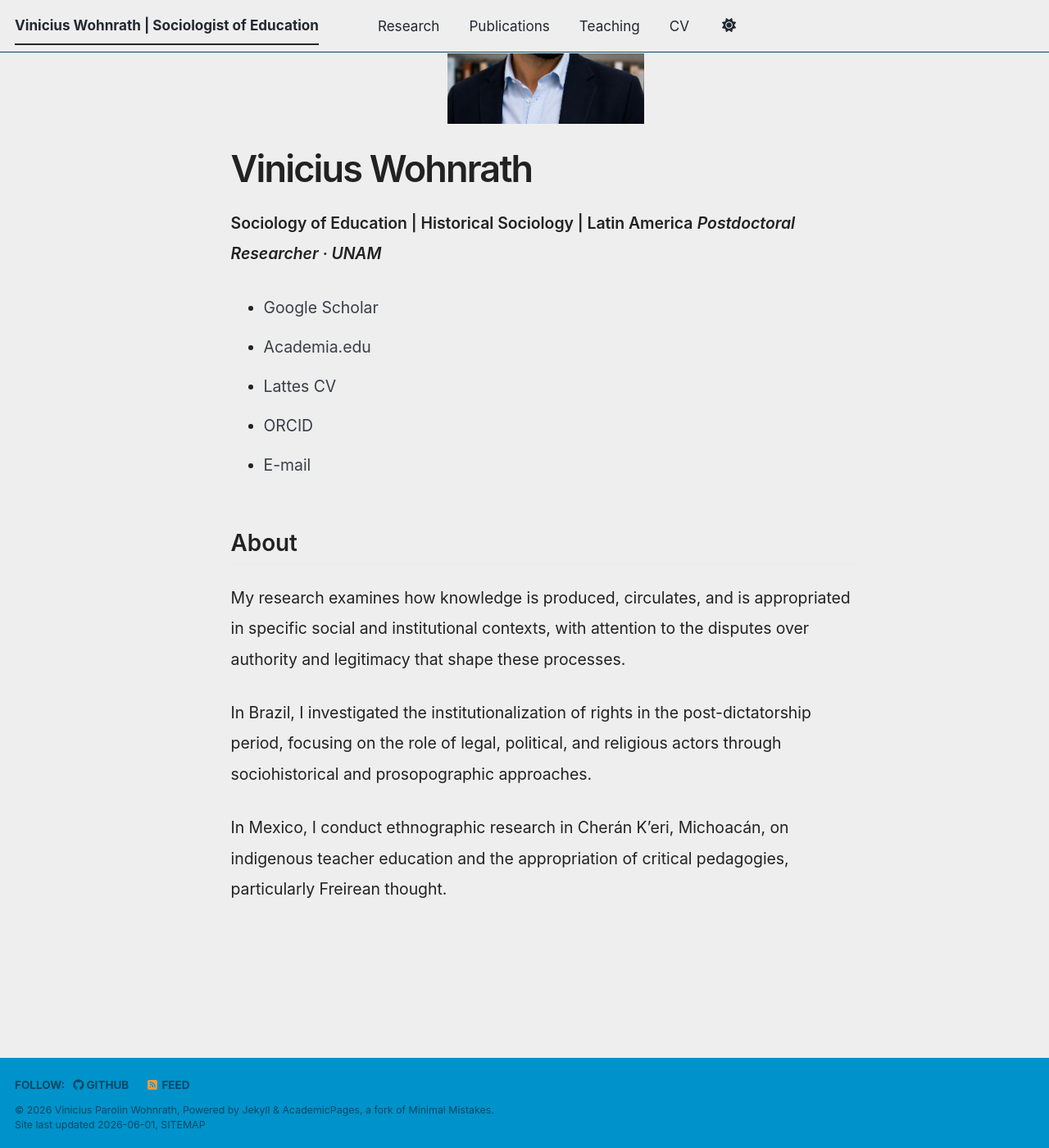
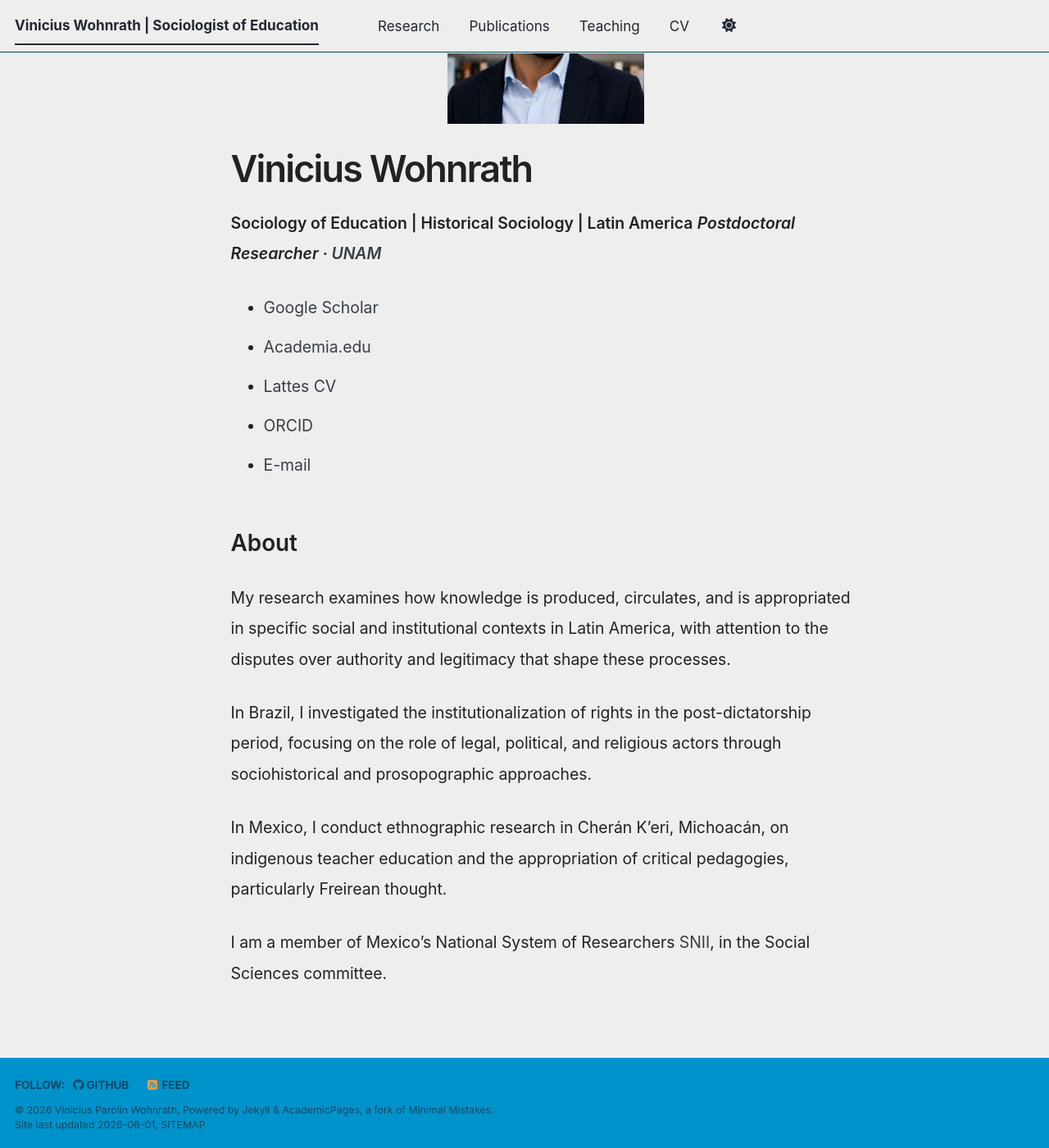
Before and after one commit to viniciuswohnrath/viniciuswohnrath.github.io, a Jekyll site: the page built from _pages/about.md, in a window 1280 px wide and 1400 px high, scrolled down 210 px. Shown: the whole window at 82% size. Built offline with Jekyll 4.4.1, drawn with Linux system fonts in a browser that asks for light colours; a script bundle is joined from its source files by our own code; library files that are not in the unit come from our copies.

Commit message:
Update about.md

```diff
--- a/_pages/about.md
+++ b/_pages/about.md
@@ -14,7 +14,7 @@ classes: wide
 # Vinicius Wohnrath
 
 **Sociology of Education | Historical Sociology | Latin America**
-***Postdoctoral Researcher · UNAM***
+***Postdoctoral Researcher · [UNAM](https://www.unam.mx/)***
 
 * [Google Scholar](https://scholar.google.com/citations?hl=es&user=jqzpjAYAAAAJ)
 * [Academia.edu](https://unam1.academia.edu/ViniciusWohnrath)
@@ -25,8 +25,10 @@ classes: wide
 
 ## About
 
-My research examines how knowledge is produced, circulates, and is appropriated in specific social and institutional contexts, with attention to the disputes over authority and legitimacy that shape these processes.
+My research examines how knowledge is produced, circulates, and is appropriated in specific social and institutional contexts in Latin America, with attention to the disputes over authority and legitimacy that shape these processes.
 
 In Brazil, I investigated the institutionalization of rights in the post-dictatorship period, focusing on the role of legal, political, and religious actors through sociohistorical and prosopographic approaches.
 
 In Mexico, I conduct ethnographic research in Cherán K'eri, Michoacán, on indigenous teacher education and the appropriation of critical pedagogies, particularly Freirean thought.
+
+I am a member of Mexico's National System of Researchers [SNII](https://es.wikipedia.org/wiki/Sistema_Nacional_de_Investigadoras_e_Investigadores_(M%C3%A9xico)), in the Social Sciences committee.
```
